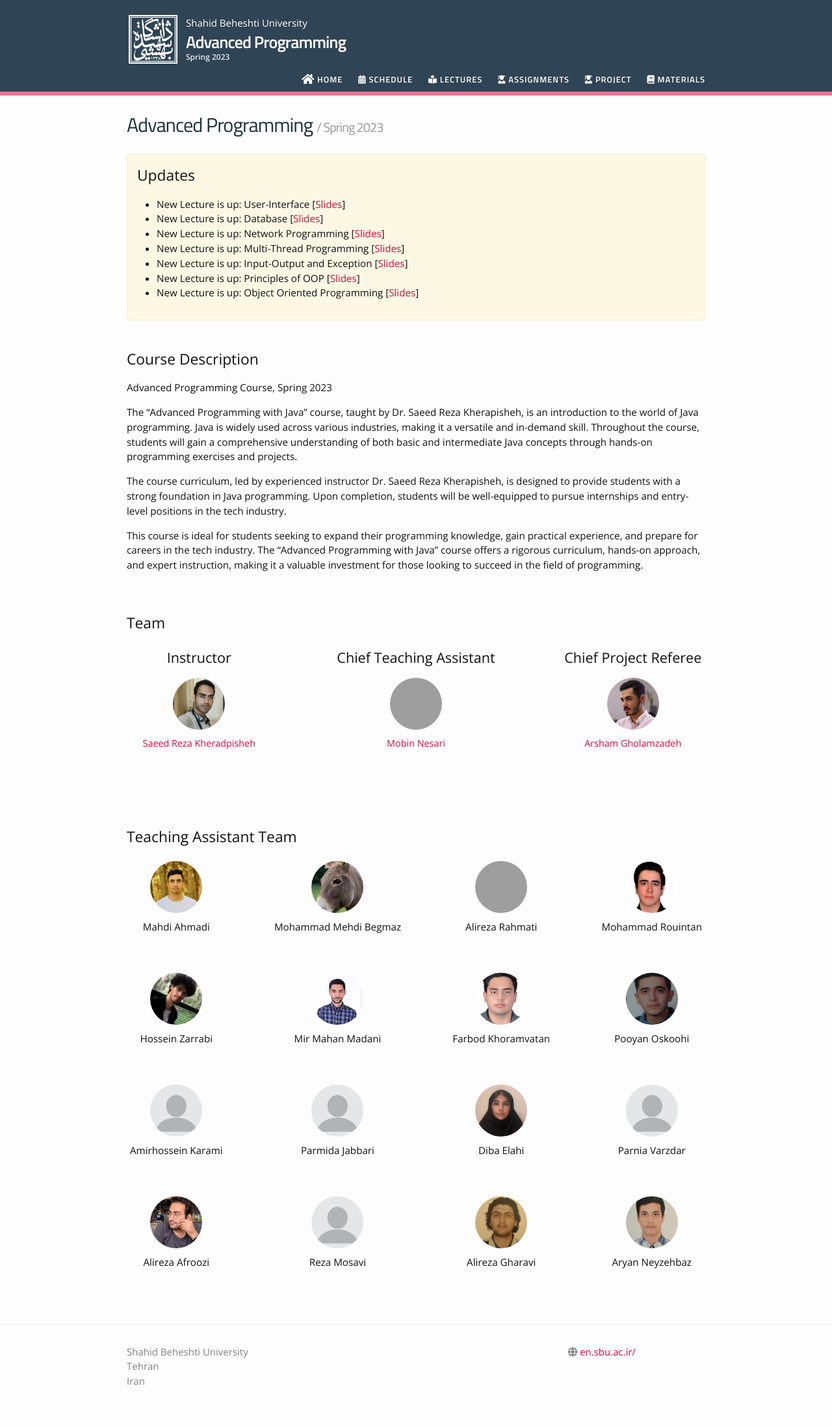
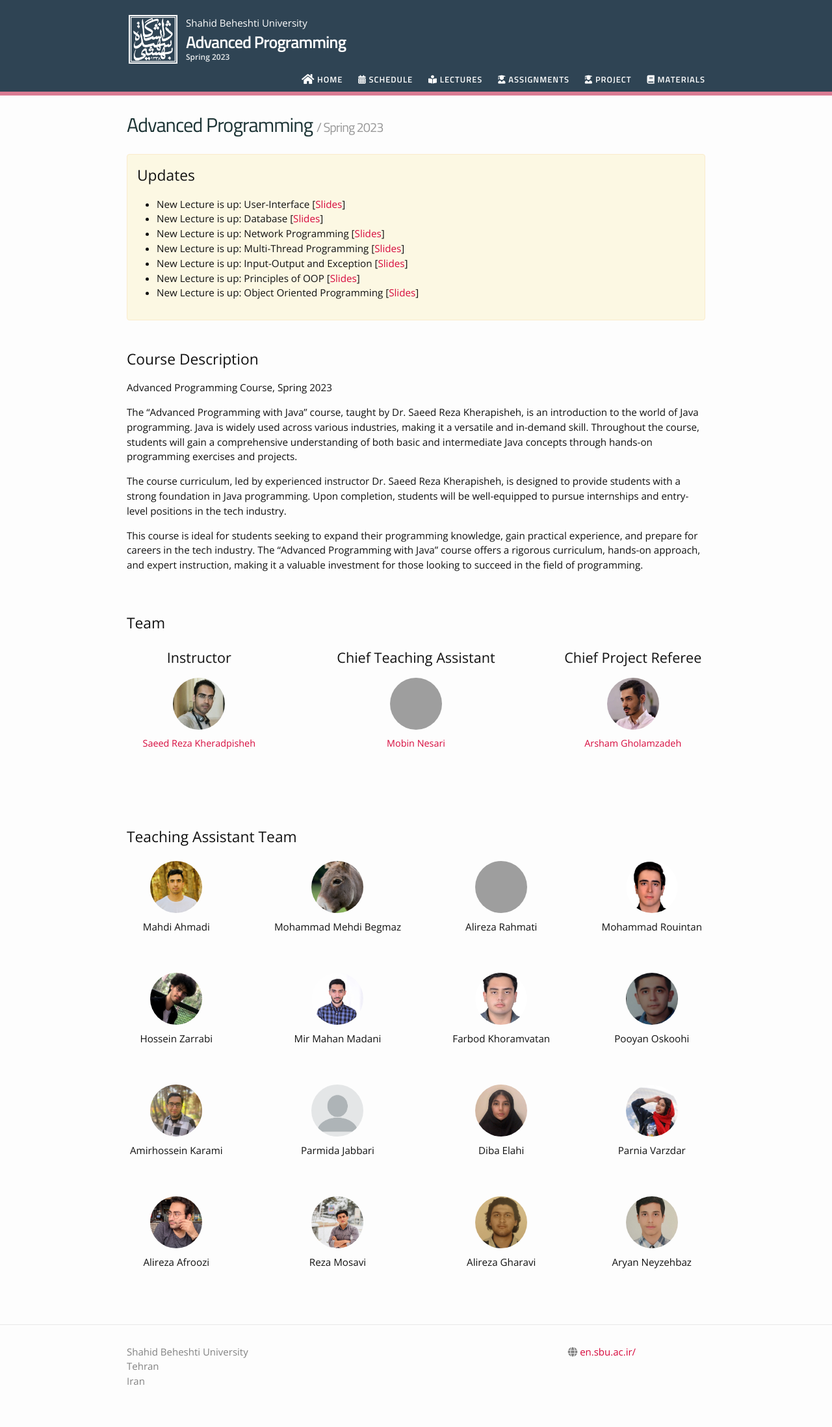
Before and after one commit to MobinNesari81/CS-AP, a Jekyll site: the page built from index.md, in a window 1280 px wide. Shown: the whole page at 65% size. Built offline with Jekyll 4.4.1, drawn with Linux system fonts in a browser that asks for light colours; nearby versions of some CDN libraries; grey boxes are pictures that could not be loaded.

Commit message:
Add new pictures to site

```diff
--- a/_data/people.yml
+++ b/_data/people.yml
@@ -23,7 +23,7 @@ teaching_assistants:
     profile_pic: /_images/pp/hossein.jpg
 
   - name: Amirhossein Karami
-    profile_pic: /_images/pp/Blank.png
+    profile_pic: /_images/pp/karami.jpeg
 
   - name: Alireza Afroozi
     profile_pic: /_images/pp/afroozi.jpg
@@ -38,7 +38,7 @@ teaching_assistants:
     profile_pic: /_images/pp/Blank.png
 
   - name: Reza Mosavi
-    profile_pic: /_images/pp/Blank.png
+    profile_pic: /_images/pp/reza.jpeg
 
   - name: Alireza Rahmati
     profile_pic: /_images/pp/rahmati.jpg
@@ -59,7 +59,7 @@ teaching_assistants:
     profile_pic: /_images/pp/pooyan.jpg
 
   - name: Parnia Varzdar
-    profile_pic: /_images/pp/Blank.png
+    profile_pic: /_images/pp/parnia.jpg
 
   - name: Aryan Neyzehbaz
     profile_pic: /_images/pp/aryan.jpg
```
Also changed, not shown: _images/pp/karami.jpeg (added), _images/pp/parnia.jpg (added), _images/pp/reza.jpeg (added), 1 other file.
